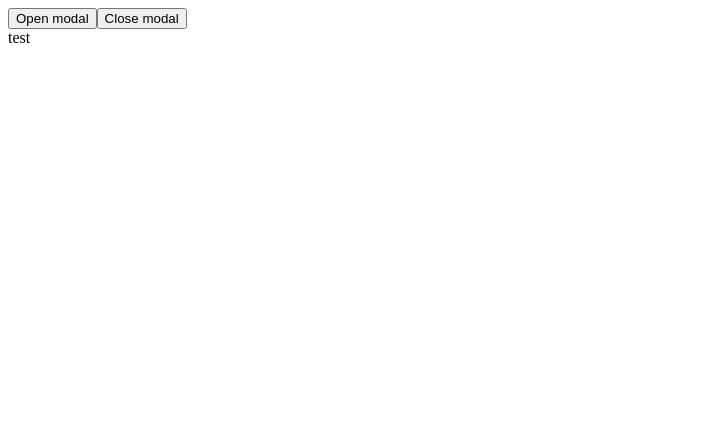
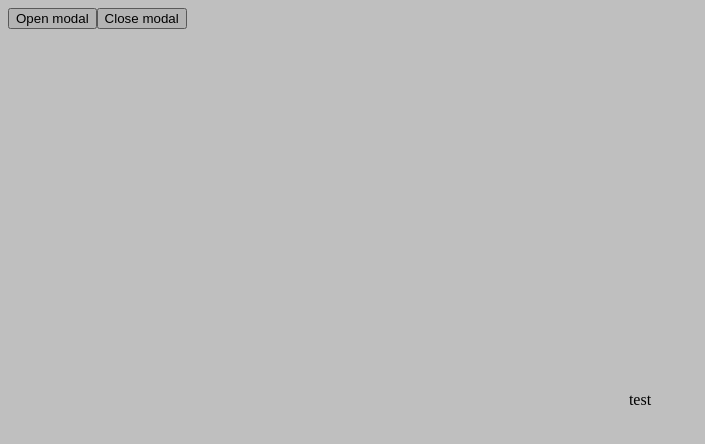
Before and after one commit to msobiecki/react-modal, a React (Create React App) app: page / in a window 1280 px wide. Both pictures are taken after a click on the button "Open modal". Shown: the top 444 px of the page, without its empty margins (0-705 px from the left). Built offline with nearby package versions, Linux system fonts and the light colour scheme.

Commit message:
Refactor options

```diff
--- a/package.json
+++ b/package.json
@@ -14,6 +14,7 @@
     "@types/styled-components": "^5.1.2",
     "prop-types": "^15.7.2",
     "react": "^16.13.1",
+    "react-animations": "^1.0.0",
     "react-dom": "^16.13.1",
     "react-scripts": "3.4.1",
     "styled-components": "^5.1.1",
--- a/src/Modal.styled.tsx
+++ b/src/Modal.styled.tsx
@@ -1,8 +1,54 @@
-import styled from 'styled-components';
+import styled, { css } from 'styled-components';
 
-export const Wrapper = styled.div``;
+export const Wrapper = styled.div`
+  display: flex;
+  align-items: center;
+  justify-content: center;
+  position: fixed;
+  top: 0;
+  right: 0;
+  bottom: 0;
+  left: 0;
+  z-index: 9999;
+`;
 
-export const Holder = styled.div``;
+type HolderPropsType = {
+  isVisible: boolean;
+  isOpening: boolean;
+  isClosing: boolean;
+  background: string;
+  openingDuration: number;
+  closingDuration: number;
+};
+export const Holder = styled.div<HolderPropsType>`
+  position: relative;
+  display: flex;
+  align-items: center;
+  justify-content: center;
+  width: 100%;
+  height: 100%;
+  padding: 20px;
+  overflow: auto;
+  opacity: 0;
+  background: ${(props) => props.background};
+
+
+    ${(props) =>
+      props.isVisible &&
+      css`
+        opacity: 1;
+      `}
+    ${(props) =>
+      props.isOpening &&
+      css`
+        transition: all ${(props: HolderPropsType) => props.openingDuration}ms;
+      `}
+      ${(props) =>
+        props.isClosing &&
+        css`
+          transition: all ${(props: HolderPropsType) => props.closingDuration}ms;
+        `};
+`;
 
 export const Panel = styled.div``;
 
--- a/src/Modal.tsx
+++ b/src/Modal.tsx
@@ -32,8 +32,10 @@ type InferPropType<
 
 const modalPropTypes = {
   children: PropTypes.node,
-  openingDuration: PropTypes.number,
-  closingDuration: PropTypes.number,
+  options: PropTypes.shape({
+    openingDuration: PropTypes.number,
+    closingDuration: PropTypes.number,
+  }),
   onOpenStart: PropTypes.func,
   onOpenEnd: PropTypes.func,
   onCloseStart: PropTypes.func,
@@ -41,8 +43,10 @@ const modalPropTypes = {
 };
 
 const modalDefaultProps = {
-  openingDuration: 200,
-  closingDuration: 200,
+  options: {
+    openingDuration: 200,
+    closingDuration: 200,
+  },
   onOpenStart: () => {},
   onOpenEnd: () => {},
   onCloseStart: () => {},
@@ -61,23 +65,12 @@ type ForwardedRefType = {
 
 const Modal = forwardRef<ForwardedRefType, ModalPropsType>(
   (
-    {
-      children,
-      openingDuration,
-      closingDuration,
-      onOpenStart,
-      onOpenEnd,
-      onCloseStart,
-      onCloseEnd,
-    },
+    { children, options, onOpenStart, onOpenEnd, onCloseStart, onCloseEnd },
     forwardedRef
   ) => {
     const [modalState, modalDispatch] = useReducer(
       modalReducer,
-      Object.assign({}, modalInitialValues, {
-        openingDuration,
-        closingDuration,
-      })
+      Object.assign({}, modalInitialValues, options)
     );
 
     const handleActionOnOpenStart = () =>
@@ -117,7 +110,6 @@ const Modal = forwardRef<ForwardedRefType, ModalPropsType>(
     }, [modalState.isOpened]);
 
     useEffect(() => {
-      console.log('closing');
       let timeout: number;
       if (modalState.isClosing) {
         handleActionOnCloseStart();
@@ -146,11 +138,24 @@ const Modal = forwardRef<ForwardedRefType, ModalPropsType>(
       <>
         {!modalState.isClosed ? (
           <Wrapper>
-            <Holder>
+            <Holder
+              isVisible={
+                modalState.isOpening ||
+                modalState.isOpened ||
+                modalState.isClosing
+                  ? true
+                  : false
+              }
+              isOpening={modalState.isOpening ? true : false}
+              isClosing={modalState.isClosing ? true : false}
+              background={'rgba(0,0,0,.25)'}
+              openingDuration={modalState.openingDuration}
+              closingDuration={modalState.closingDuration}
+            >
               <Panel>
-                <Close>
+                {/* <Close>
                   <CloseIcon></CloseIcon>
-                </Close>
+                </Close> */}
                 <PanelInner>{children}</PanelInner>
               </Panel>
             </Holder>
--- a/src/Playground.tsx
+++ b/src/Playground.tsx
@@ -30,8 +30,10 @@ const Playground = () => {
       </button>
       <Modal
         ref={modalRef}
-        openingDuration={1000}
-        closingDuration={1000}
+        options={{
+          openingDuration: 5000,
+          closingDuration: 3000,
+        }}
         onOpenStart={() => {
           console.log('OPEN_MODAL_START');
         }}
```
Also changed, not shown: 1 other file (tests, documents, lock files or other folders).
